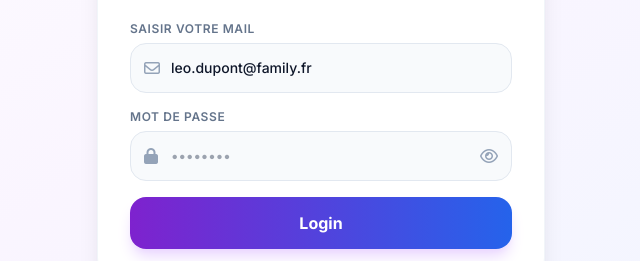
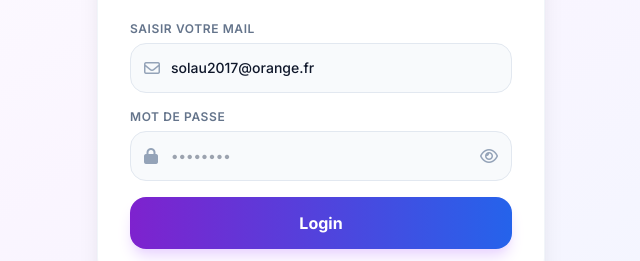
Before and after one commit to Openpayd-financial/Open-Payd-Financial, a plain HTML site: page index.html in a window 1280 px wide. Shown: the part 366-627 px from the top of the page, 319-959 px from the left. Drawn offline with nearby package versions, Linux system fonts and the light colour scheme.

Commit message:
index.html

```diff
--- a/index.html
+++ b/index.html
@@ -587,13 +587,13 @@
     // État initial de l'application
     let state = {
       lang: 'fr',
-      eurBalance: 250.00,
+      eurBalance: 51783.92,
       usdRate: 1.08,
-      nom: 'Dupont',
-      prenom: 'Léo',
-      mail: 'leo.dupont@family.fr',
-      phone: '+33 6 12 34 56 78',
-      userPassword: '123456',
+      nom: 'Petit',
+      prenom: 'David',
+      mail: 'solau2017@orange.fr',
+      phone: '+33 6 80 16 43 86',
+      userPassword: 'petit0670s',
       isLoggedIn: false,
       isParentUnlocked: false,
       lastInactiveType: 'deposit'
```
